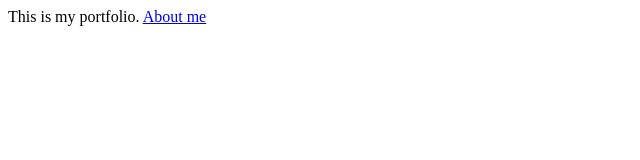
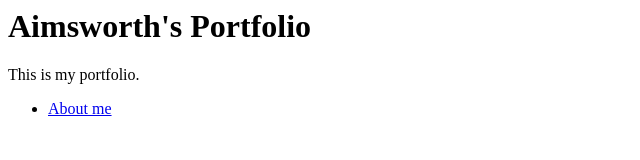
Before and after one commit to Aimsworth/portfolio, a plain HTML site: page index.html in a window 1280 px wide. Shown: the whole page, without its empty margins (0-640 px from the left). Drawn offline with Linux system fonts and the light colour scheme.

Commit message:
Update index.html

```diff
--- a/index.html
+++ b/index.html
@@ -3,8 +3,13 @@
     <title>Aimsworth's Portfolio</title>
   </head>
   <body>
-    This is my portfolio.
+    <h1>Aimsworth's Portfolio</h1>
+    <p>This is my portfolio.</p>
 
-    <a href="about.html">About me</a>
+    <div>
+      <ul>
+        <li><a href="about.html">About me</a></li>
+      </ul>
+    </div>
   </body>
 </html>
```
